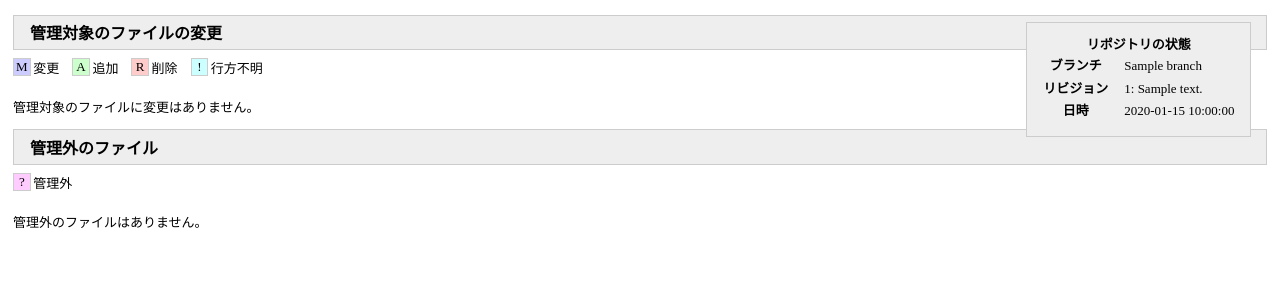
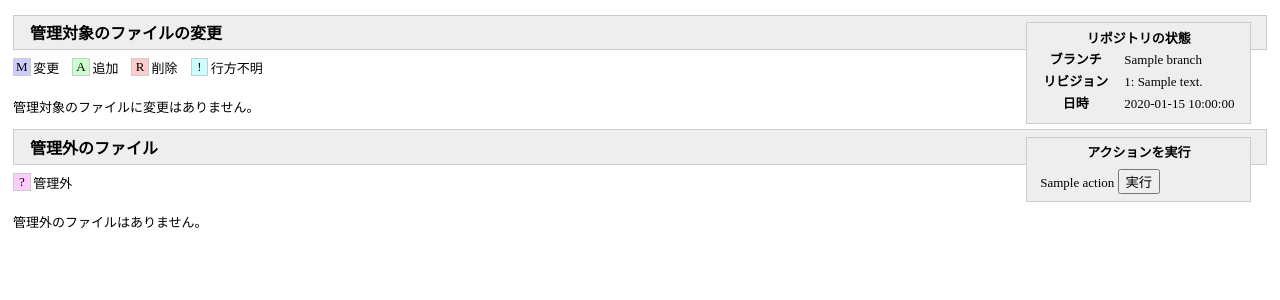
Before and after one commit to tokibito/flask-hgwebcommit, a Flask app: template hgwebcommit/templates/index.html in a window 1280 px wide. Shown: the part 39-339 px from the top of the page. Run offline with Flask 2, Linux system fonts and the light colour scheme; the template is opened without the code that fills it: most values are stand-ins (such as "Sample title", 1, 10 or a date in 2020).

Commit message:
#1 アクション機能をサイドバーに表示して実行できるようにした
--HG--
branch : t1

```diff
--- a/hgwebcommit/actions/base.py
+++ b/hgwebcommit/actions/base.py
@@ -42,7 +42,7 @@ class ActionManager(object):
         (name, label)
         の形式choicesで使う
         """
-        return [(action.name, aciton.label) for action in self.actions]
+        return [(action.name, action.label) for action in self.actions]
 
     def pick(self, name):
         """
--- a/hgwebcommit/forms.py
+++ b/hgwebcommit/forms.py
@@ -1,6 +1,6 @@
 # coding:utf8
 from flaskext.wtf import Form
-from flaskext.wtf import SelectMultipleField, IntegerField, HiddenField, TextField
+from flaskext.wtf import SelectMultipleField, IntegerField, HiddenField, TextField, SelectField
 from flaskext.wtf import HiddenInput, Required
 
 class SelectFileForm(Form):
@@ -12,3 +12,6 @@ class SelectFileConfirmForm(SelectFileForm):
 class SelectFileSubmitConfirmForm(SelectFileConfirmForm):
     operation = HiddenField(validators=[Required()])
     commit_message = TextField(u'コミットメッセージ')
+
+class SelectActionForm(Form):
+    action = SelectField(u'Action', validators=[Required()])
--- a/hgwebcommit/static/css/base.css
+++ b/hgwebcommit/static/css/base.css
@@ -70,6 +70,20 @@ div.status-help {
   background-color: #FFCCFF;
 }
 
+#sidebar .sidebar-panel {
+  padding: 0.5em 1em;
+  line-height: 1.4em;
+  background-color: #EEEEEE;
+  border: solid 1px #CCCCCC;
+  margin-bottom: 1em;
+}
+#sidebar .sidebar-panel td {
+  padding-left: 1em;
+}
+#sidebar .sidebar-panel caption {
+  font-weight: bold;
+}
+
 /* id */
 #header {
   padding: 0.5em 0.5em;
@@ -97,17 +111,13 @@ div.status-help {
   padding: 0.5em 1em 0;
 }
 
-#repository-meta {
+#sidebar {
   float: right;
   margin: 1.2em;
-  padding: 1em;
-  line-height: 1.4em;
-  background-color: #EEEEEE;
-  border: solid 1px #CCCCCC;
 }
-#repository-meta td {
-  padding-left: 1em;
+#sidebar h3 {
+  margin: 0;
+  padding: 0 0 0.5em 0;
+  text-align: center;
+  font-size: small;
 }
-#repository-meta caption {
-  font-weight: bold;
-}
--- a/hgwebcommit/templates/index.html
+++ b/hgwebcommit/templates/index.html
@@ -1,7 +1,8 @@
 {% extends "base_site.html" %}
 
 {% block main %}
-<div id="repository-meta">
+<div id="sidebar">
+  <div id="repository-meta" class="sidebar-panel">
     <table>
       <caption>リポジトリの状態</caption>
       <tbody>
@@ -19,6 +20,17 @@
         </tr>
       </tbody>
     </table>
+  </div>
+  <div id="action-form" class="sidebar-panel">
+    <h3>アクションを実行</h3>
+    <form method="post" action="{{ url_for('exec_action') }}" id="formactions">
+      {{ form_actions.csrf_token }}
+      <div>
+        {{ form_actions.action }}
+        <input type="submit" value="実行" />
+      </div>
+    </form>
+  </div>
 </div>
 
 {% with messages = get_flashed_messages() %}
```
Also changed, not shown: hgwebcommit/views.py (+25 -2 lines). Lines whose indentation alone changed are shown as unchanged.
